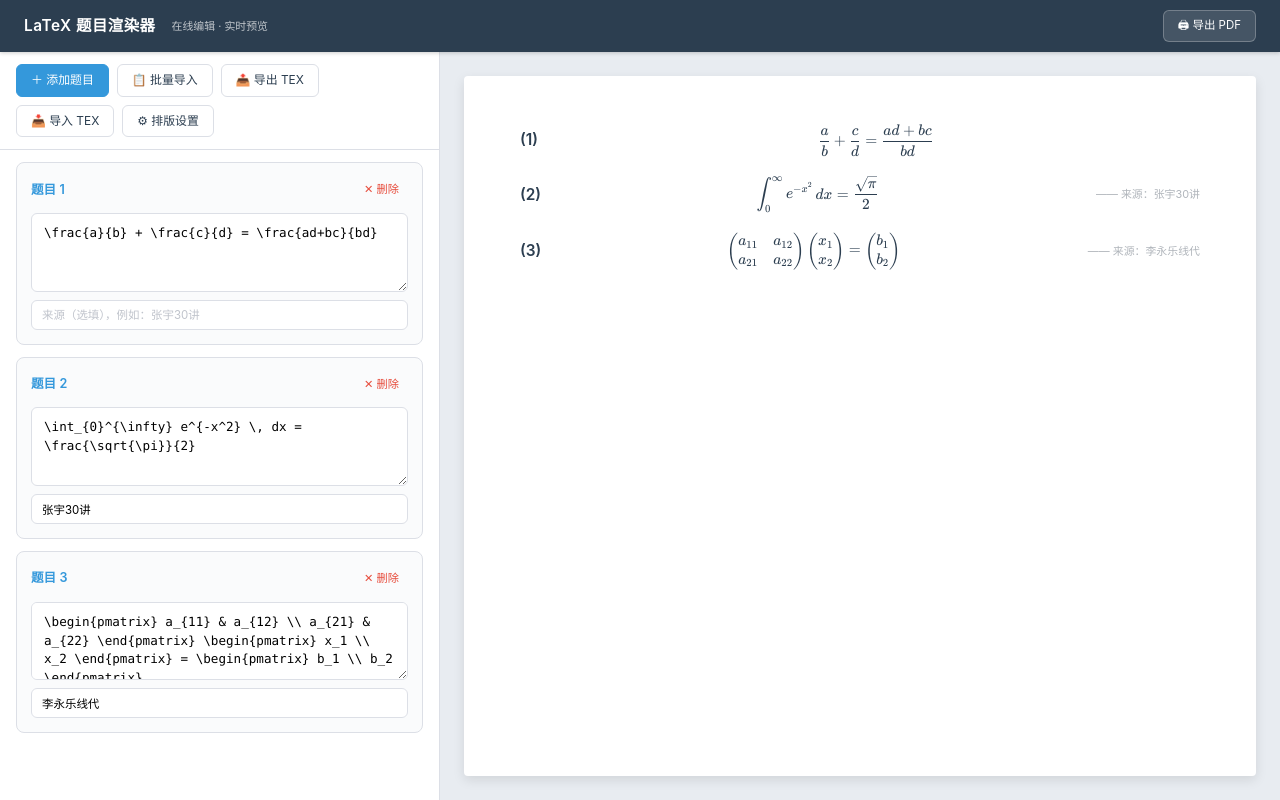
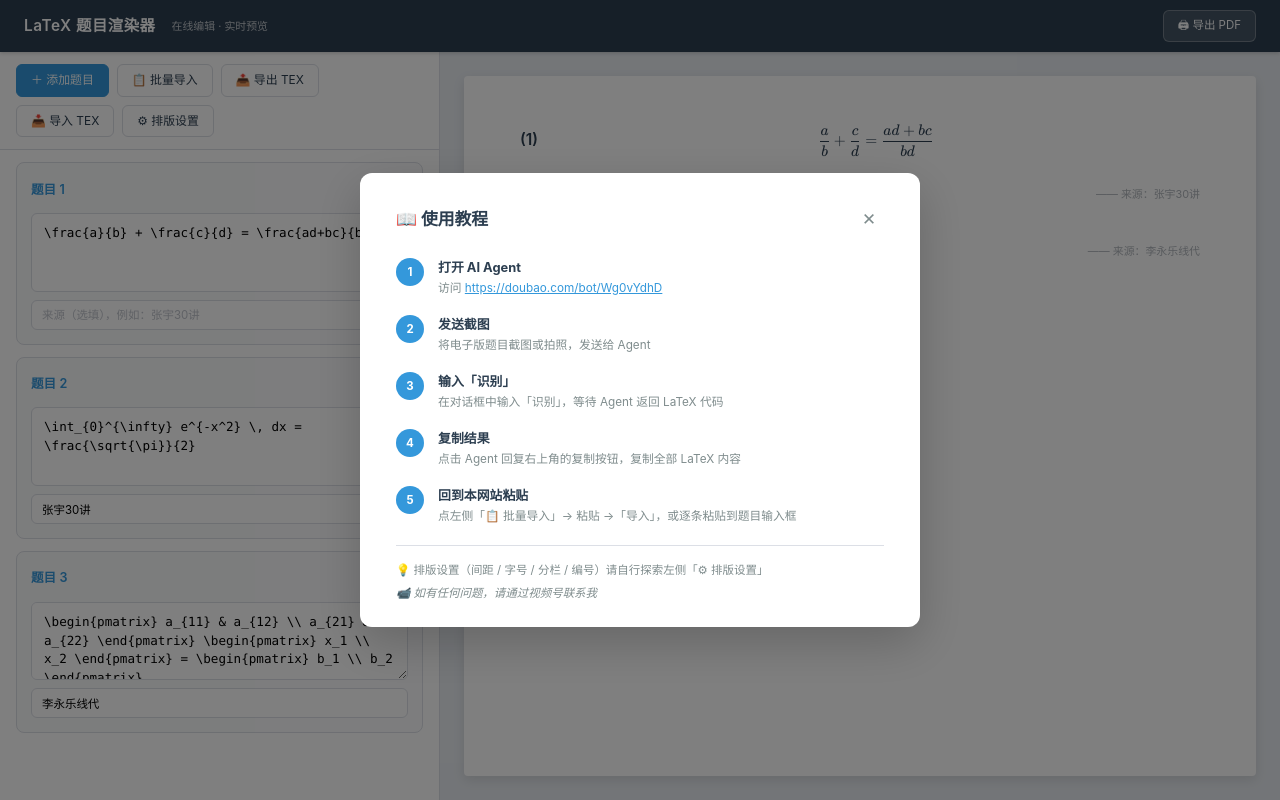
Before and after one commit to 3311493401pch-cloud/latex-renderer, a React (Vite) app: page / in a window 1280 px wide. Built offline with nearby package versions, Linux system fonts and the light colour scheme.

Commit message:
添加首次使用教程弹窗 + 浮动帮助按钮

```diff
--- a/src/App.tsx
+++ b/src/App.tsx
@@ -2,6 +2,7 @@ import { useState, useCallback } from 'react';
 import { Problem, LayoutConfig, DEFAULT_LAYOUT } from './types';
 import Editor from './components/Editor';
 import Preview from './components/Preview';
+import TutorialModal from './components/TutorialModal';
 
 let idCounter = 0;
 function generateId(): string {
@@ -31,6 +32,9 @@ const DEMO_PROBLEMS: Problem[] = [
 function App() {
   const [problems, setProblems] = useState<Problem[]>(DEMO_PROBLEMS);
   const [layout, setLayout] = useState<LayoutConfig>(DEFAULT_LAYOUT);
+  const [showTutorial, setShowTutorial] = useState(
+    () => !localStorage.getItem('latex-tutorial-seen')
+  );
 
   const addProblem = useCallback(() => {
     setProblems((prev) => [...prev, { id: generateId(), latex: '', source: '' }]);
@@ -85,6 +89,21 @@ function App() {
 
   return (
     <div className="app">
+      {showTutorial && (
+        <TutorialModal onClose={() => setShowTutorial(false)} />
+      )}
+
+      {/* Floating help button */}
+      {!showTutorial && (
+        <button
+          className="help-fab"
+          onClick={() => setShowTutorial(true)}
+          title="使用教程"
+        >
+          ?
+        </button>
+      )}
+
       <header className="app-header">
         <h1 className="app-title">LaTeX 题目渲染器</h1>
         <span className="app-subtitle">在线编辑 · 实时预览</span>
--- /dev/null
+++ b/src/components/TutorialModal.tsx
@@ -0,0 +1,111 @@
+import { useState, useEffect } from 'react';
+
+interface TutorialModalProps {
+  onClose: () => void;
+}
+
+const STEPS = [
+  {
+    num: 1,
+    title: '打开 AI Agent',
+    detail: (
+      <>
+        访问{' '}
+        <a
+          href="https://doubao.com/bot/Wg0vYdhD"
+          target="_blank"
+          rel="noopener noreferrer"
+        >
+          https://doubao.com/bot/Wg0vYdhD
+        </a>
+      </>
+    ),
+  },
+  {
+    num: 2,
+    title: '发送截图',
+    detail: '将电子版题目截图或拍照，发送给 Agent',
+  },
+  {
+    num: 3,
+    title: '输入「识别」',
+    detail: '在对话框中输入「识别」，等待 Agent 返回 LaTeX 代码',
+  },
+  {
+    num: 4,
+    title: '复制结果',
+    detail: '点击 Agent 回复右上角的复制按钮，复制全部 LaTeX 内容',
+  },
+  {
+    num: 5,
+    title: '回到本网站粘贴',
+    detail: (
+      <>
+        点左侧「📋 批量导入」→ 粘贴 →「导入」，或逐条粘贴到题目输入框
+      </>
+    ),
+  },
+];
+
+function TutorialModal({ onClose }: TutorialModalProps) {
+  const [countdown, setCountdown] = useState(5);
+  const isFirstVisit = !localStorage.getItem('latex-tutorial-seen');
+
+  useEffect(() => {
+    if (!isFirstVisit) return;
+    if (countdown <= 0) return;
+    const timer = setInterval(() => {
+      setCountdown((c) => c - 1);
+    }, 1000);
+    return () => clearInterval(timer);
+  }, [countdown, isFirstVisit]);
+
+  const handleClose = () => {
+    if (isFirstVisit) {
+      localStorage.setItem('latex-tutorial-seen', '1');
+    }
+    onClose();
+  };
+
+  return (
+    <div className="tutorial-overlay" onClick={handleClose}>
+      <div className="tutorial-modal" onClick={(e) => e.stopPropagation()}>
+        <div className="tutorial-header">
+          <h2 className="tutorial-title">📖 使用教程</h2>
+          {isFirstVisit && countdown > 0 ? (
+            <span className="tutorial-countdown">
+              {countdown} 秒后可关闭
+            </span>
+          ) : (
+            <button className="tutorial-close-btn" onClick={handleClose}>
+              ✕
+            </button>
+          )}
+        </div>
+
+        <ol className="tutorial-steps">
+          {STEPS.map((step) => (
+            <li key={step.num} className="tutorial-step">
+              <span className="tutorial-step-num">{step.num}</span>
+              <div className="tutorial-step-body">
+                <strong>{step.title}</strong>
+                <p>{step.detail}</p>
+              </div>
+            </li>
+          ))}
+        </ol>
+
+        <div className="tutorial-footer">
+          <p className="tutorial-hint">
+            💡 排版设置（间距 / 字号 / 分栏 / 编号）请自行探索左侧「⚙ 排版设置」
+          </p>
+          <p className="tutorial-contact">
+            📹 如有任何问题，请通过视频号联系我
+          </p>
+        </div>
+      </div>
+    </div>
+  );
+}
+
+export default TutorialModal;
--- a/src/styles.css
+++ b/src/styles.css
@@ -570,6 +570,160 @@ body {
 }
 
 /* ============================================
+   Tutorial Modal
+   ============================================ */
+.tutorial-overlay {
+  position: fixed;
+  inset: 0;
+  background: rgba(0, 0, 0, 0.5);
+  z-index: 9999;
+  display: flex;
+  align-items: center;
+  justify-content: center;
+  animation: tutorial-fade-in 0.25s ease;
+}
+
+@keyframes tutorial-fade-in {
+  from { opacity: 0; }
+  to { opacity: 1; }
+}
+
+.tutorial-modal {
+  background: #fff;
+  border-radius: 12px;
+  box-shadow: 0 16px 48px rgba(0, 0, 0, 0.2);
+  max-width: 560px;
+  width: 90vw;
+  max-height: 85vh;
+  overflow-y: auto;
+  padding: 32px 36px 24px;
+}
+
+.tutorial-header {
+  display: flex;
+  align-items: center;
+  justify-content: space-between;
+  margin-bottom: 24px;
+}
+
+.tutorial-title {
+  font-size: 1.2rem;
+  font-weight: 700;
+  color: var(--color-text);
+}
+
+.tutorial-countdown {
+  font-size: 0.82rem;
+  color: var(--color-text-secondary);
+  background: #f5f5f5;
+  padding: 4px 12px;
+  border-radius: 20px;
+}
+
+.tutorial-close-btn {
+  background: none;
+  border: none;
+  font-size: 1.2rem;
+  color: var(--color-text-secondary);
+  cursor: pointer;
+  padding: 4px 8px;
+  border-radius: 4px;
+  transition: all var(--transition);
+}
+.tutorial-close-btn:hover {
+  background: #f0f0f0;
+  color: var(--color-text);
+}
+
+.tutorial-steps {
+  list-style: none;
+  display: flex;
+  flex-direction: column;
+  gap: 18px;
+  margin-bottom: 20px;
+}
+
+.tutorial-step {
+  display: flex;
+  gap: 14px;
+  align-items: flex-start;
+}
+
+.tutorial-step-num {
+  flex-shrink: 0;
+  width: 28px;
+  height: 28px;
+  border-radius: 50%;
+  background: var(--color-primary);
+  color: #fff;
+  font-size: 0.82rem;
+  font-weight: 700;
+  display: flex;
+  align-items: center;
+  justify-content: center;
+}
+
+.tutorial-step-body strong {
+  display: block;
+  font-size: 0.92rem;
+  color: var(--color-text);
+}
+
+.tutorial-step-body p {
+  font-size: 0.84rem;
+  color: var(--color-text-secondary);
+  margin-top: 2px;
+}
+
+.tutorial-step-body a {
+  color: var(--color-primary);
+  word-break: break-all;
+}
+
+.tutorial-footer {
+  border-top: 1px solid var(--color-border);
+  padding-top: 16px;
+}
+
+.tutorial-hint {
+  font-size: 0.82rem;
+  color: var(--color-text-secondary);
+  margin-bottom: 6px;
+}
+
+.tutorial-contact {
+  font-size: 0.82rem;
+  color: var(--color-text-secondary);
+  font-style: italic;
+}
+
+/* Floating help button */
+.help-fab {
+  position: fixed;
+  bottom: 24px;
+  right: 24px;
+  width: 44px;
+  height: 44px;
+  border-radius: 50%;
+  background: var(--color-primary);
+  color: #fff;
+  border: none;
+  font-size: 1.2rem;
+  font-weight: 700;
+  cursor: pointer;
+  box-shadow: 0 4px 14px rgba(52, 152, 219, 0.35);
+  z-index: 100;
+  transition: transform var(--transition), box-shadow var(--transition);
+  display: flex;
+  align-items: center;
+  justify-content: center;
+}
+.help-fab:hover {
+  transform: scale(1.08);
+  box-shadow: 0 6px 20px rgba(52, 152, 219, 0.45);
+}
+
+/* ============================================
    Scrollbar
    ============================================ */
 ::-webkit-scrollbar {
```
